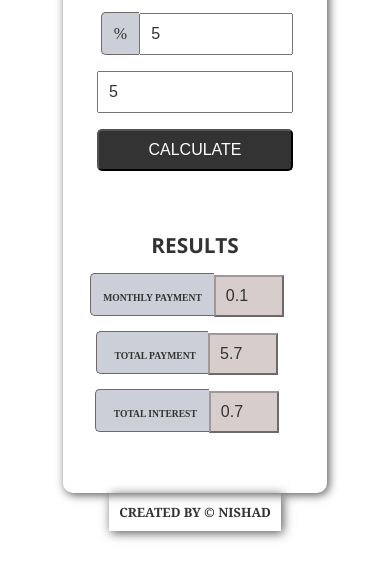
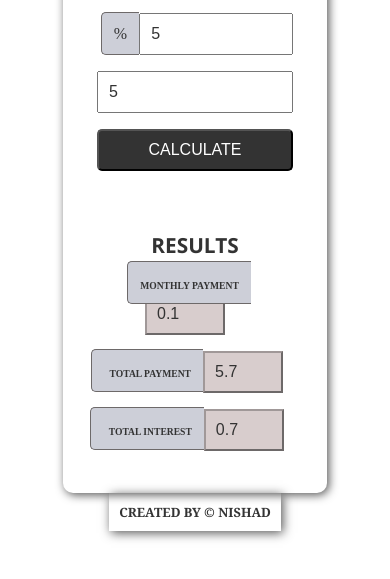
Before and after one commit to nishadmm/Loan-Calculator, a plain HTML site: page index.html in a window 390 px wide. Both pictures are taken after typing "5", "5", "5" into the empty fields and a click on the input "Calculate". Shown: the part 153-732 px from the top of the page. Drawn offline with Linux system fonts and the light colour scheme.

Commit message:
updated form

```diff
--- a/main.css
+++ b/main.css
@@ -163,7 +163,7 @@ input{
   }
 
   .result-input{
-    width: 35%;
+    width: 40%;
     border-right:  2px solid #6d6969;
     border-bottom:  2px solid #6d6969;
   }
@@ -177,7 +177,7 @@ input{
   }
 }
 
-@media (max-height : 380px){
+@media (max-height : 280px){
   .result-input{
     width: 30%;
   }
```
